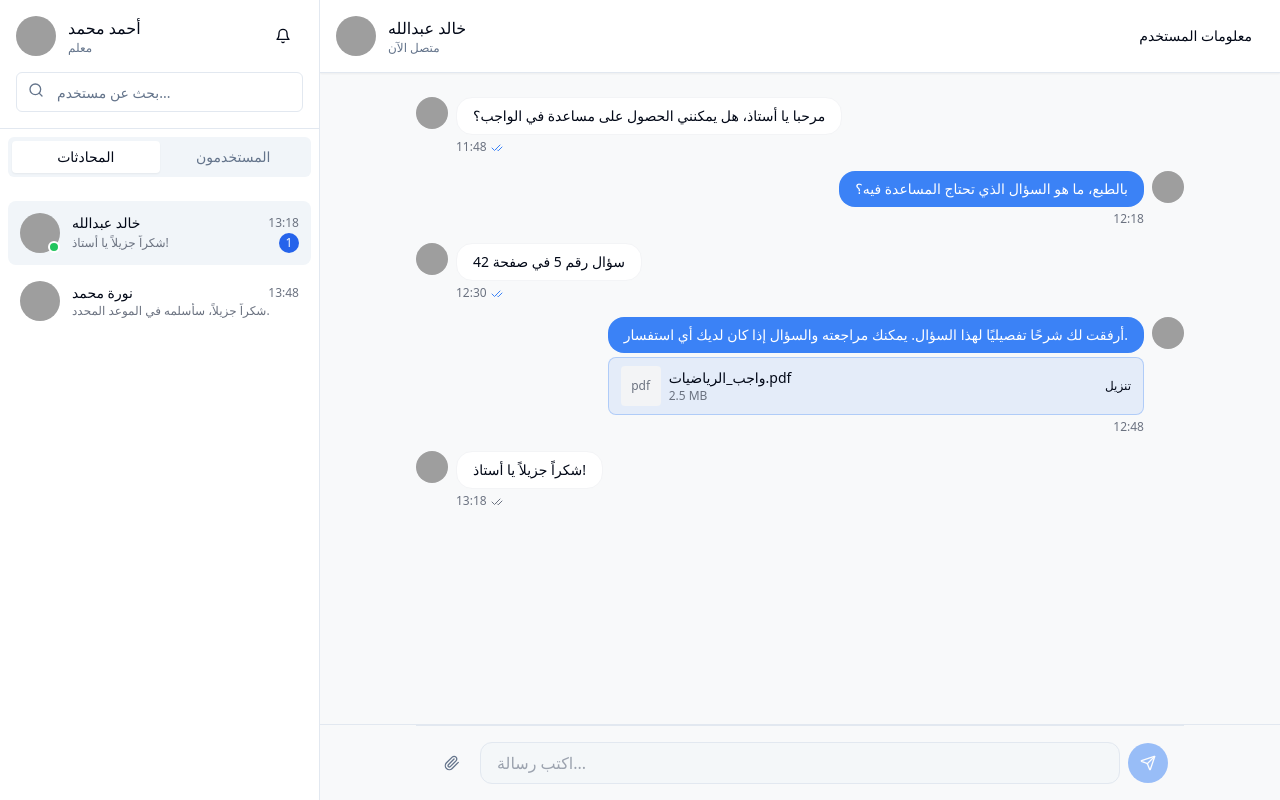
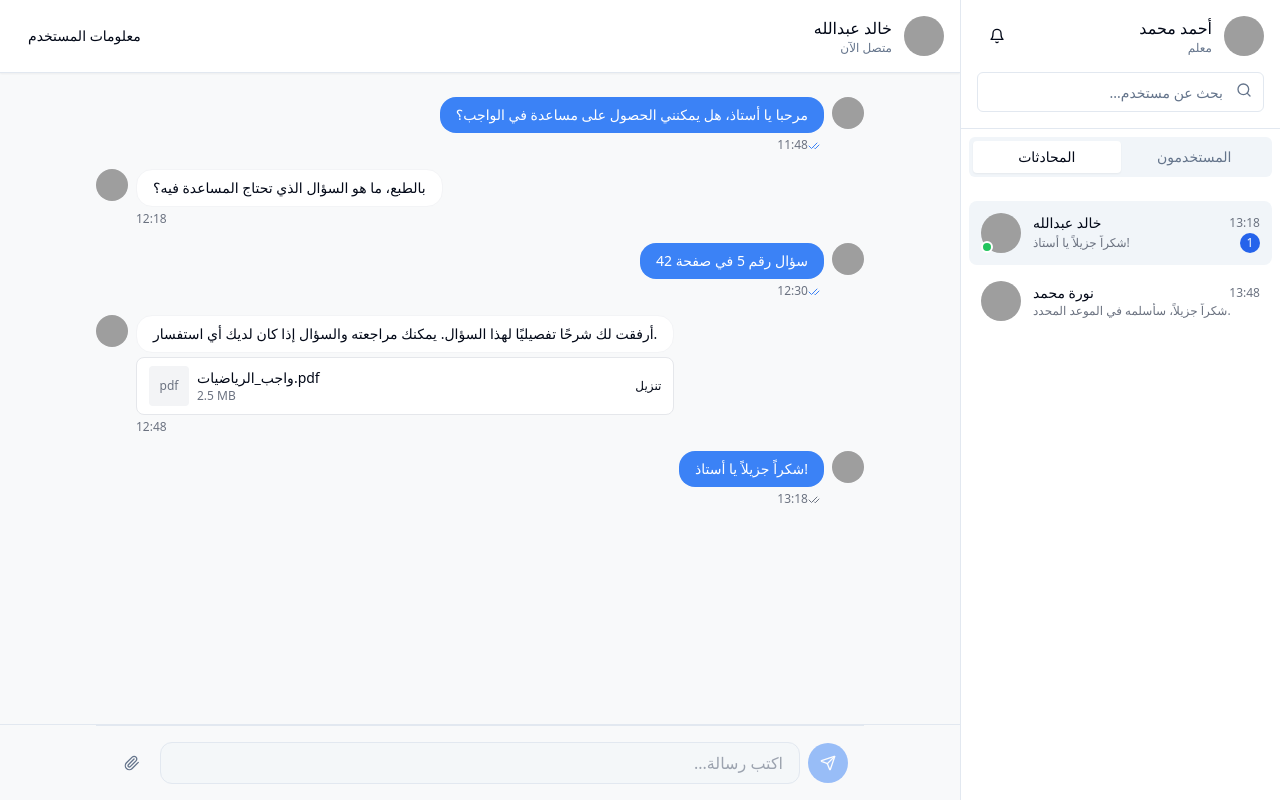
Before and after one commit to bennourzad/school-chat-connect, a React (Vite) app: page / in a window 1280 px wide. Built offline with nearby package versions, Linux system fonts and the light colour scheme; grey boxes are pictures that could not be loaded.

Commit message:
Fix: RTL support
Adds RTL support to the project.

```diff
--- a/index.html
+++ b/index.html
@@ -1,5 +1,6 @@
+
 <!DOCTYPE html>
-<html lang="en">
+<html lang="ar" dir="rtl">
   <head>
     <meta charset="UTF-8" />
     <meta name="viewport" content="width=device-width, initial-scale=1.0" />
--- a/src/components/chat/ChatLayout.tsx
+++ b/src/components/chat/ChatLayout.tsx
@@ -1,8 +1,9 @@
+
 import { useState, useEffect, useRef } from "react";
 import { UserItem } from "./UserItem";
 import { MessageInput } from "./MessageInput";
 import { MessageGroup } from "./MessageItem";
-import { Search, Bell, User as UserIcon } from "lucide-react";
+import { Search, Bell, UserIcon } from "lucide-react";
 import { Tabs, TabsContent, TabsList, TabsTrigger } from "@/components/ui/tabs";
 import { ScrollArea } from "@/components/ui/scroll-area";
 import { Button } from "@/components/ui/button";
@@ -178,7 +179,7 @@ export function ChatLayout() {
   return (
     <div className="flex h-screen bg-chat-light overflow-hidden">
       {/* الشريط الجانبي */}
-      <div className="w-80 border-r flex flex-col bg-white z-10">
+      <div className="w-80 border-l flex flex-col bg-white z-10">
         <div className="p-4 border-b">
           <div className="flex items-center gap-3">
             <Avatar>
@@ -198,10 +199,10 @@ export function ChatLayout() {
           </div>
 
           <div className="relative mt-4">
-            <Search className="absolute left-3 top-2.5 h-4 w-4 text-muted-foreground" />
+            <Search className="absolute right-3 top-2.5 h-4 w-4 text-muted-foreground" />
             <Input
               placeholder="بحث عن مستخدم..."
-              className="pl-10 pr-4"
+              className="pr-10 pl-4"
               value={searchTerm}
               onChange={(e) => setSearchTerm(e.target.value)}
             />
@@ -334,7 +335,7 @@ export function ChatLayout() {
 
             {/* نافذة معلومات المستخدم */}
             <Dialog open={isUserProfileOpen} onOpenChange={setIsUserProfileOpen}>
-              <DialogContent className="sm:max-w-md" dir="rtl">
+              <DialogContent className="sm:max-w-md">
                 <DialogHeader>
                   <DialogTitle className="text-center">معلومات المستخدم</DialogTitle>
                 </DialogHeader>
--- a/src/components/chat/MessageInput.tsx
+++ b/src/components/chat/MessageInput.tsx
@@ -80,6 +80,29 @@ export function MessageInput({
       )}
 
       <form onSubmit={handleSubmit} className="flex items-center gap-2">
+        <Button
+          type="submit"
+          size="icon"
+          className="bg-chat-primary text-white rounded-full hover:bg-chat-primary/90"
+          disabled={!message.trim() && files.length === 0}
+        >
+          <Send className="h-5 w-5" />
+        </Button>
+
+        <textarea
+          value={message}
+          onChange={(e) => setMessage(e.target.value)}
+          onKeyDown={handleKeyDown}
+          placeholder={placeholder}
+          className="flex-1 resize-none bg-muted/50 border rounded-xl px-4 py-2 focus:outline-none focus:ring-1 focus:ring-primary"
+          rows={1}
+          style={{
+            minHeight: "40px",
+            maxHeight: "120px",
+            height: "auto",
+          }}
+        />
+
         <input
           type="file"
           ref={fileInputRef}
@@ -96,29 +119,6 @@ export function MessageInput({
         >
           <Paperclip className="h-5 w-5" />
         </Button>
-
-        <textarea
-          value={message}
-          onChange={(e) => setMessage(e.target.value)}
-          onKeyDown={handleKeyDown}
-          placeholder={placeholder}
-          className="flex-1 resize-none bg-muted/50 border rounded-xl px-4 py-2 focus:outline-none focus:ring-1 focus:ring-primary"
-          rows={1}
-          style={{
-            minHeight: "40px",
-            maxHeight: "120px",
-            height: "auto",
-          }}
-        />
-
-        <Button
-          type="submit"
-          size="icon"
-          className="bg-chat-primary text-white rounded-full hover:bg-chat-primary/90"
-          disabled={!message.trim() && files.length === 0}
-        >
-          <Send className="h-5 w-5" />
-        </Button>
       </form>
     </div>
   );
--- a/src/components/chat/MessageItem.tsx
+++ b/src/components/chat/MessageItem.tsx
@@ -23,7 +23,7 @@ export function MessageItem({ message, isCurrentUser, showAvatar = true }: Messa
     <div
       className={cn(
         "flex gap-2 mb-4 max-w-[85%]",
-        isCurrentUser ? "mr-auto flex-row" : "ml-auto flex-row-reverse"
+        isCurrentUser ? "ml-auto flex-row-reverse" : "mr-auto flex-row"
       )}
     >
       {showAvatar && (
@@ -41,8 +41,8 @@ export function MessageItem({ message, isCurrentUser, showAvatar = true }: Messa
             className={cn(
               "px-4 py-2 rounded-2xl max-w-full",
               isCurrentUser
-                ? "bg-chat-received text-foreground border border-gray-100"
-                : "bg-chat-primary text-white"
+                ? "bg-chat-primary text-white"
+                : "bg-chat-received text-foreground border border-gray-100"
             )}
           >
             <p className="text-sm whitespace-pre-wrap break-words">{message.text}</p>
@@ -57,8 +57,8 @@ export function MessageItem({ message, isCurrentUser, showAvatar = true }: Messa
                 className={cn(
                   "px-3 py-2 rounded-lg border flex items-center gap-2",
                   isCurrentUser
-                    ? "bg-chat-received border-gray-200"
-                    : "bg-chat-primary/10 border-chat-primary/30"
+                    ? "bg-chat-primary/10 border-chat-primary/30"
+                    : "bg-chat-received border-gray-200"
                 )}
               >
                 <div className="w-10 h-10 bg-gray-100 rounded flex items-center justify-center text-gray-500">
@@ -91,12 +91,12 @@ export function MessageItem({ message, isCurrentUser, showAvatar = true }: Messa
         <div
           className={cn(
             "flex items-center text-xs text-gray-500",
-            isCurrentUser ? "justify-start" : "justify-end"
+            isCurrentUser ? "justify-end" : "justify-start"
           )}
         >
           <span>{formatTime(message.createdAt)}</span>
           {isCurrentUser && (
-            <span className="ml-1">
+            <span className="mr-1">
               {message.status === MessageStatus.SENT && (
                 <Check className="h-3 w-3 inline" />
               )}
--- a/src/components/chat/UserItem.tsx
+++ b/src/components/chat/UserItem.tsx
@@ -37,7 +37,7 @@ export function UserItem({
           </AvatarFallback>
         </Avatar>
         {user.online && (
-          <span className="absolute bottom-0 right-0 w-3 h-3 bg-green-500 rounded-full border-2 border-white"></span>
+          <span className="absolute bottom-0 left-0 w-3 h-3 bg-green-500 rounded-full border-2 border-white"></span>
         )}
       </div>
 
--- a/src/index.css
+++ b/src/index.css
@@ -91,6 +91,7 @@
 
   body {
     @apply bg-background text-foreground;
+    direction: rtl;
   }
 }
 
@@ -100,11 +101,11 @@
   }
 
   .message-sent {
-    @apply bg-chat-sent text-right ml-auto rounded-bl-lg rounded-tl-lg rounded-tr-sm;
+    @apply bg-chat-sent text-right mr-auto rounded-br-lg rounded-tr-lg rounded-tl-sm;
   }
 
   .message-received {
-    @apply bg-chat-received rounded-br-lg rounded-tr-lg rounded-tl-sm border border-gray-100;
+    @apply bg-chat-received rounded-bl-lg rounded-tl-lg rounded-tr-sm border border-gray-100;
   }
 
   .message-time {
@@ -112,7 +113,7 @@
   }
 
   .status-indicator {
-    @apply w-2 h-2 rounded-full inline-block ml-1;
+    @apply w-2 h-2 rounded-full inline-block mr-1;
   }
 
   .status-delivered {
@@ -128,7 +129,7 @@
   }
 
   .notification-badge {
-    @apply absolute -top-1 -right-1 bg-red-500 text-white text-xs font-bold rounded-full flex items-center justify-center;
+    @apply absolute -top-1 -left-1 bg-red-500 text-white text-xs font-bold rounded-full flex items-center justify-center;
   }
 
   .sidebar-item {
```
